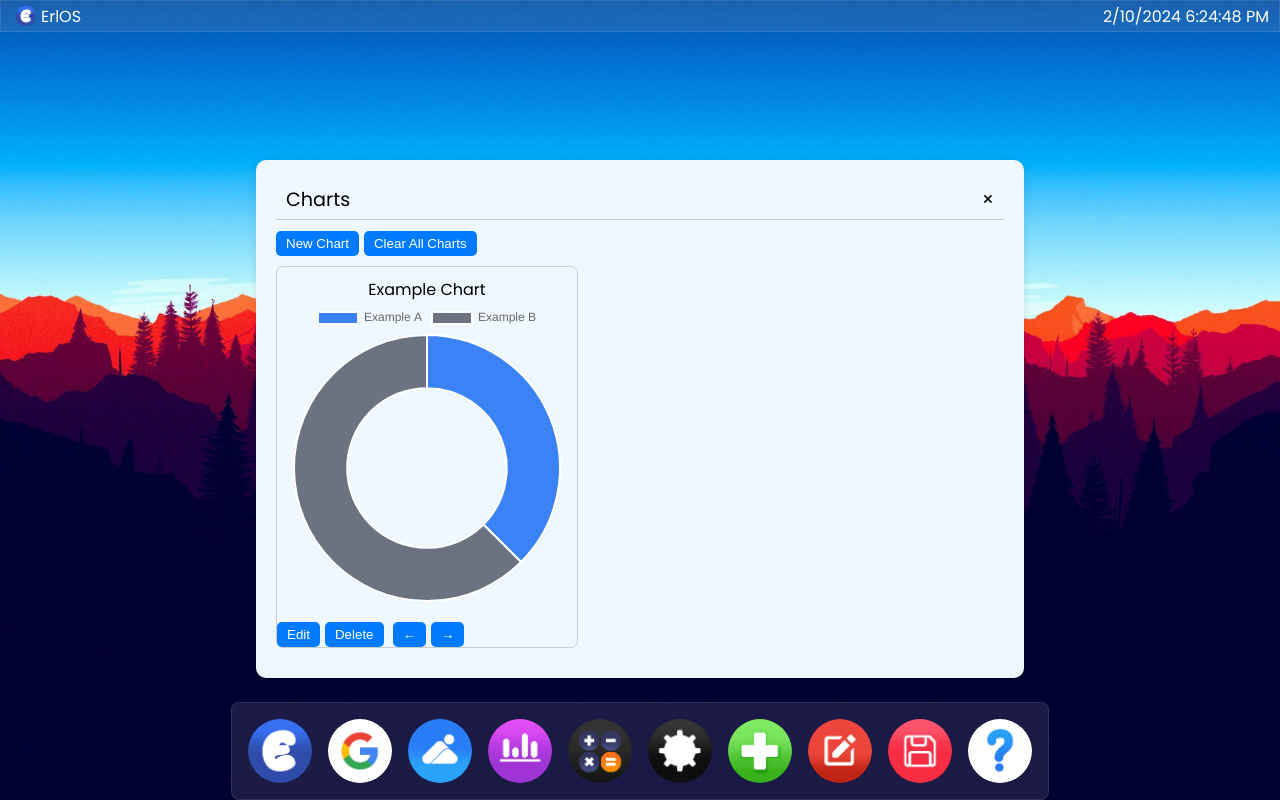
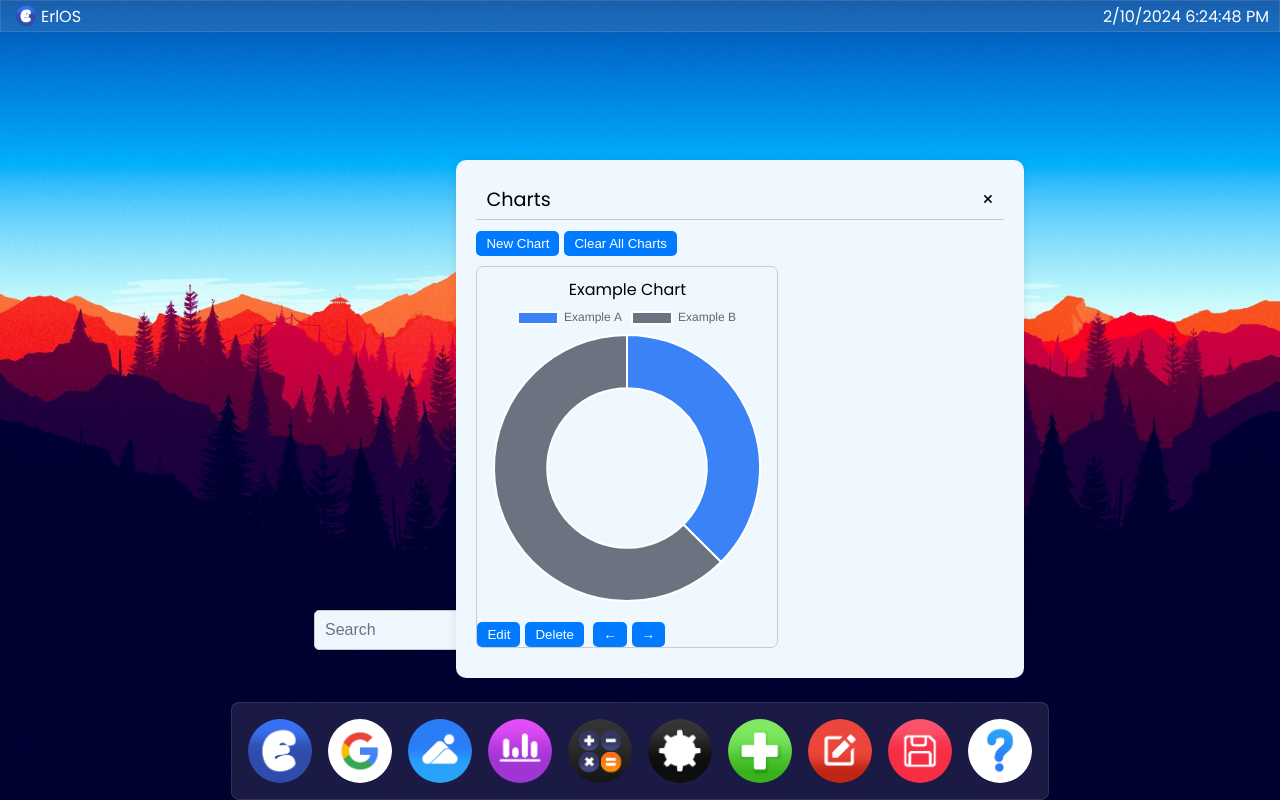
Before and after one commit to Erlow38/erlos, a React (Create React App) app: page / in a window 1280 px wide. Both pictures are taken after a click on the link 520 px from the left and 751 px from the top of the page. Built offline with nearby package versions, Linux system fonts and the light colour scheme.

Commit message:
Improve chart dialog

```diff
--- a/src/components/charts-dialog/charts-dialog.css
+++ b/src/components/charts-dialog/charts-dialog.css
@@ -3,7 +3,7 @@
     padding: 10px;
     border-radius: 10px;
     box-shadow: 0 0 10px 0 rgba(0, 0, 0, 0.1);
-    width: 60%;
+    max-width: 60%;
     margin: 0 auto;
     padding: 20px;
     position: fixed;
--- a/src/components/charts-dialog/charts-dialog.tsx
+++ b/src/components/charts-dialog/charts-dialog.tsx
@@ -242,9 +242,13 @@ const ChartsDialog: React.FC<ChartsDialogProps> = ({ isChartsDialogVisible, setI
                                     <button onClick={clearAllCharts}>Clear All Charts</button>
                                 </div>
                             )}
-                            <div className="charts-container">
-                                {charts.map((chart, index) => renderChart(chart, index))}
-                            </div>
+                            {
+                                charts.length !== 0 ?
+                                    <div className="charts-container">
+                                        {charts.map((chart, index) => renderChart(chart, index))}
+                                    </div> : null
+                            }
+
                         </div>
                     </div>
                 </div>
```
